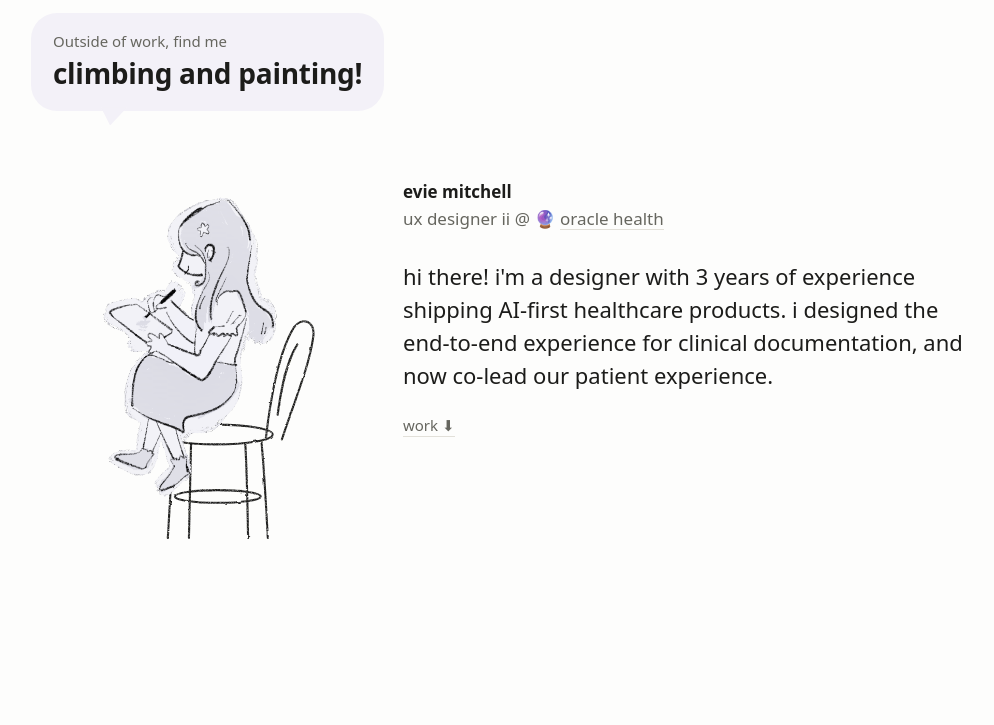
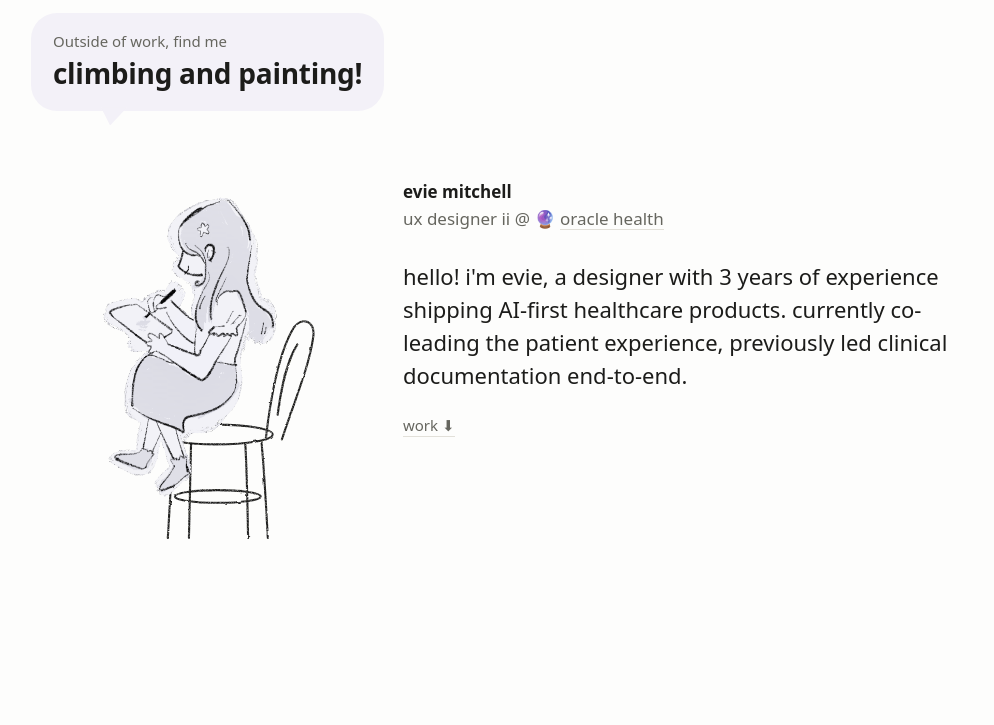
Before and after one commit to eviemitchell/eviemitchell.github.io, a plain HTML site: page index.html in a window 1280 px wide. Shown: the part 75-800 px from the top of the page, without its empty margins (143-1137 px from the left). Drawn offline with Linux system fonts and the light colour scheme; no server answers; a web font is replaced by a local one.

Commit message:
Update index.html

```diff
--- a/index.html
+++ b/index.html
@@ -98,7 +98,9 @@
 
       <p class="hero-name">evie mitchell</p>
       <p class="hero-role muted">ux designer ii @ 🔮 <a class="text-link" href="#work">oracle health</a></p>
-      <p class="hero-greeting">hi there! i'm a designer with 3 years of experience shipping AI-first healthcare products. i designed the end-to-end experience for clinical documentation, and now co-lead our patient experience. </p><!--i'm a designer with 3 years of experience in AI products for the healthcare industry, and 2 more in enterprise software. always looking for new problems to solve!-->
+
+      <!-- <p class="hero-greeting">hello! i’m evie, a ux designer that i believe the best AI doesn’t make the call. it gives the right person everything they need to. i’ve spent 3 years shipping software across clinical and patient-facing healthcare products at oracle.</p> -->
+      <p class="hero-greeting">hello! i'm evie, a designer with 3 years of experience shipping AI-first healthcare products. currently co-leading the patient experience, previously led clinical documentation end-to-end.</p><!--i'm a designer with 3 years of experience in AI products for the healthcare industry, and 2 more in enterprise software. always looking for new problems to solve!-->
       <!-- <p class="hero-role muted">i first owned clinical documentation end-to-end, <br> and now co-lead our patient experience.</p> -->
 
       <!--<p class="hero-summary muted"> <a href="#first"> what i've been working on </a> </p>-->
```
